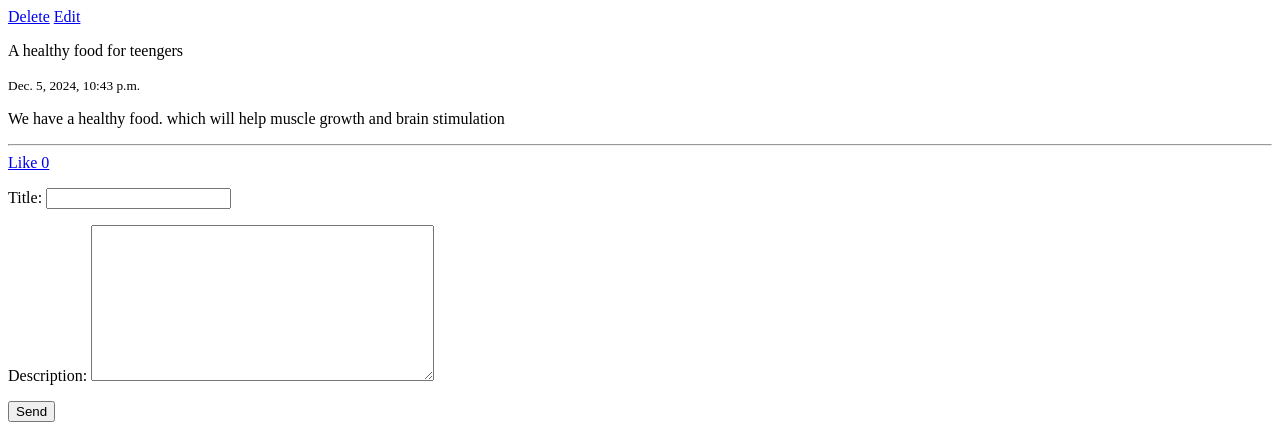
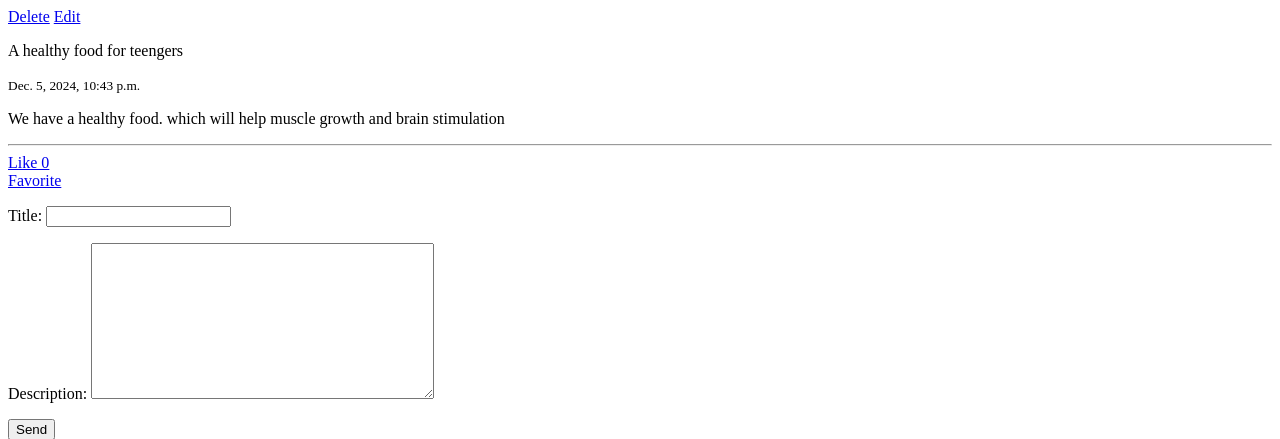
Before and after one commit to cyhssin/DialogueCode, a Django app: a page that uses blog/templates/blog/detail.html in a window 1280 px wide. Shown: the top 439 px of the page. Run offline with Django 4.2, Linux system fonts and the light colour scheme; the visitor is signed in with stand-in values (Sample User, id 1); data comes from the database, SQL or seed files in the repository; data that the repository does not hold is empty; parts of the project's set-up code (start-up, migrations or seed data) failed here and were passed over.

Commit message:
Create Favorite Article and update readme file

```diff
--- a/accounts/views.py
+++ b/accounts/views.py
@@ -43,7 +43,7 @@ class UserRegisterVerifyCodeView(View):
         return render(request, self.template_name, {"form": form})
 
     def post(self, request):
-        user_session = request.session["user_registration_i nfo"]
+        user_session = request.session["user_registration_info"]
         code_instance = OtpCode.objects.get(phone_number=user_session["phone"])
         form = self.form_class(request.POST)
         if form.is_valid():
--- a/blog/templates/blog/detail.html
+++ b/blog/templates/blog/detail.html
@@ -14,11 +14,14 @@
 
     <hr>
 
-    <!-- Like -->
     {% if request.user.is_authenticated %}
-        <a href="{% url 'blog:article_like' article.id %}" class="{% if can_like %}disabled{% endif %}">
+        <!-- Like -->
+        <a href="{% url 'blog:article_like' article.id %}">
             Like {{ article.likes_count }}
         </a>
+        <br>
+        <!-- Favorite Article -->
+         <a href="{% url 'blog:article_favorite' article.id %}"> Favorite </a>
         <!-- Comment Form -->
         <form action="" method="post">
             {% csrf_token %}
--- a/blog/urls.py
+++ b/blog/urls.py
@@ -11,5 +11,6 @@ urlpatterns = [
 	path("like/<int:article_id>/", views.ArticleLikeView.as_view(), name="article_like"),
 	path("edit/<int:year>/<int:month>/<int:day>/<slug:slug>/", views.ArticleEditView.as_view(), name="article_edit"),
 	path("delete/<int:year>/<int:month>/<int:day>/<slug:slug>/", views.ArticleDeleteView.as_view(), name="article_delete"),
+    path("favorite/<int:article_id>/", views.ArticleFavoriteView.as_view(), name="article_favorite"),
 
 ]
--- a/blog/views.py
+++ b/blog/views.py
@@ -4,7 +4,7 @@ from django.contrib.auth.mixins import LoginRequiredMixin
 from django.contrib import messages
 from django.utils.text import slugify
 
-from .models import Article, Tag, Comment, Vote
+from .models import Article, Tag, Comment, Vote, FavoriteArticle
 from .forms import CommentForm, CommentReplyForm, ArticlesEditForm
 
 class ArticleView(View):
@@ -81,12 +81,23 @@ class ArticleLikeView(LoginRequiredMixin, View):
         article = get_object_or_404(Article, id=article_id)
         like = Vote.objects.filter(user=request.user, article=article)
         if like.exists():
-            last_like = Vote.objects.get(user=request.user, article=article)
-            last_like.delete()
+            like.delete()
             messages.error(request, "You disliked this post", "error")
         else:
             Vote.objects.create(user=request.user, article=article)
             messages.success(request, "You liked this post", "success")
+        return redirect(article.get_absolute_url())
+
+class ArticleFavoriteView(LoginRequiredMixin, View):
+    def get(self, request, article_id):
+        article = get_object_or_404(Article, id=article_id)
+        favorite = FavoriteArticle.objects.filter(user=request.user, article=article)
+        if favorite.exists():
+            favorite.delete()
+            messages.success(request, "The article has been removed from your favorites list", "success")
+        else:
+            FavoriteArticle.objects.create(user=request.user, article=article)
+            messages.success(request, "The article has been removed from your favorites list", "success")
         return redirect(article.get_absolute_url())
 
 class ArticleEditView(LoginRequiredMixin, View):
--- a/utils.py
+++ b/utils.py
@@ -1,13 +1,12 @@
-from django.contrib.auth.mixins import UserPassesTestMixin
 from kavenegar import *
 
 def send_otp_code(phone_number, code):
 	try:
-		api = KavenegarAPI("Your API Key")
+		api = KavenegarAPI("4D5971317A4B5131546D6E59582F5563532B33676A4978517331735137716E4C704F303365504B465A32343D")
 		params = {
 			"sender": "",
 			"receptor": phone_number,
-			"message": f"{code} کد تایید شما "
+			"message": f"کد تایید عضویت {code} \n ممنون از عضویت شما",
 		}
 		response = api.sms_send(params)
 		print(response)
```
Also changed, not shown: requirements.txt (added, +111 -0 lines), README.md.
